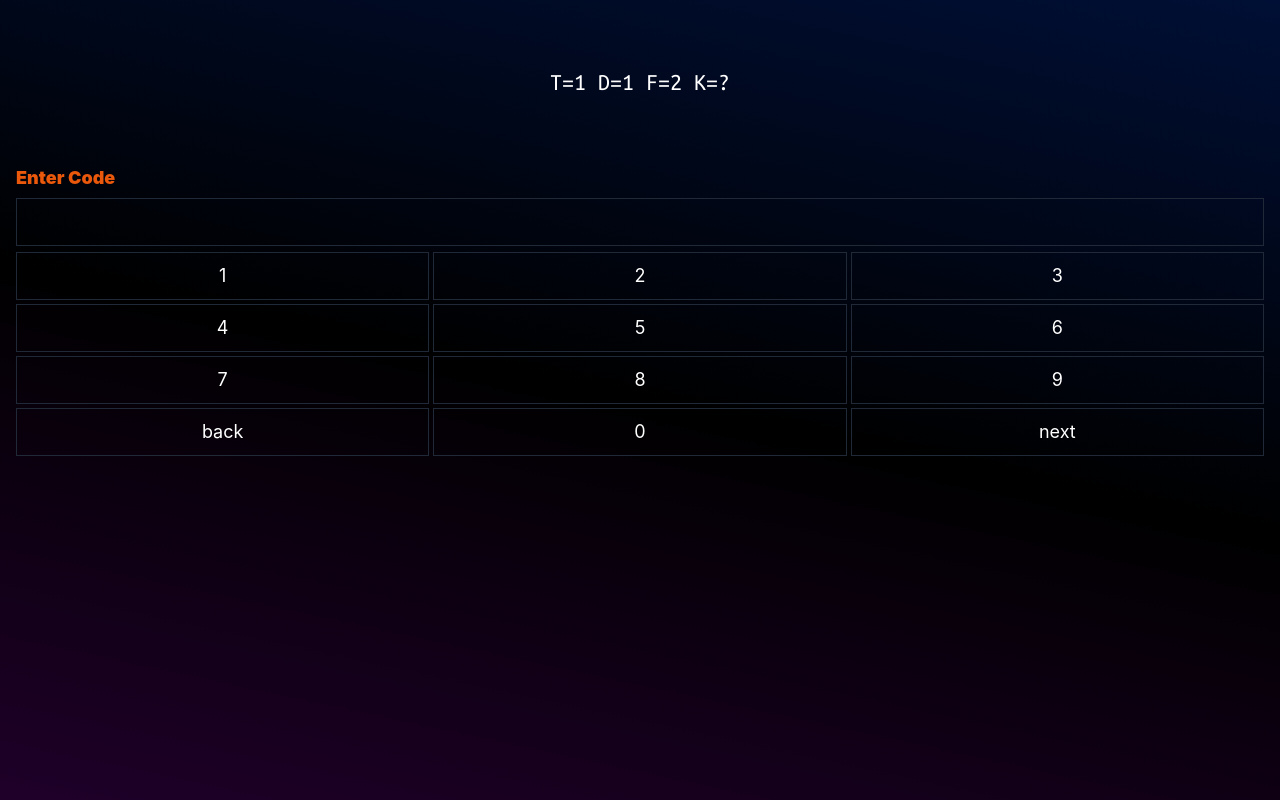
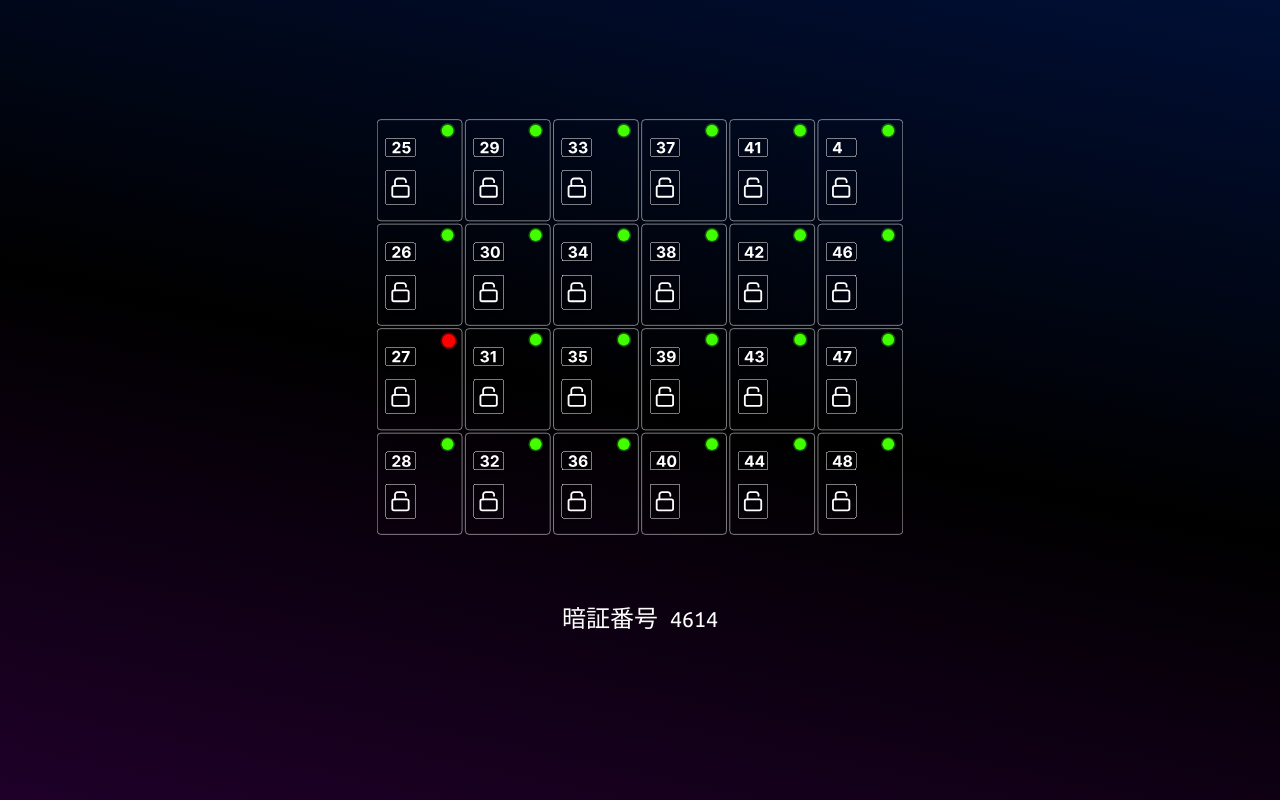
Before and after one commit to Taiyaki256/fes-esc-web, a Next.js app: page /escape in a window 1280 px wide. Built offline with nearby package versions, Linux system fonts and the light colour scheme.

Commit message:
add locker.svg

```diff
--- a/pages/escape.tsx
+++ b/pages/escape.tsx
@@ -1,9 +1,11 @@
 import { ReactElement, SetStateAction, useState } from "react";
+import Image from "next/image";
 import styles from "styles/esc.module.scss";
 import Layout from 'components/layout/Layout'
+import svgimage from '../public/locker.svg';
 
 const Escape = () => {
-  const [pages, setPages] = useState(0);
+  const [pages, setPages] = useState(4);
   const [text, setText] = useState("");
   // -1 if faile, 0 is nomal, 1 is sussceeful
   const [onStatus, setStatus] = useState(0)
@@ -165,6 +167,13 @@ const Escape = () => {
         <div className={styles.mainTop}>
         </div>
         <div className={styles.question}>
+          {pages == 4 ? (
+            <>
+              <Image src="/locker.svg" alt="locker image" width={526} height={526} className="w-1/2 h-1/2" />
+            </>
+          ) : (
+            <></>
+          )}
           <p className={styles.mono} dangerouslySetInnerHTML={{ __html: questionList[pages] }}></p>
         </div>
         {area()}
```
Also changed, not shown: public/locker.svg (added).
